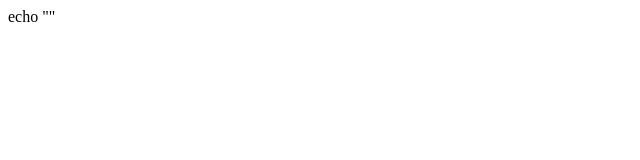
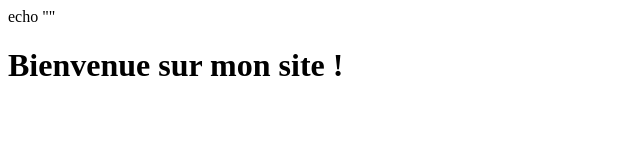
Before and after one commit to Joyyyyyyce/mon-site, a plain HTML site: page index.html in a window 1280 px wide. Shown: the whole page, without its empty margins (0-640 px from the left). Drawn offline with Linux system fonts and the light colour scheme.

Commit message:
Ajout de la page d'accueil

```diff
--- a/index.html
+++ b/index.html
@@ -1 +1,3 @@
 echo "<!DOCTYPE html><html><head><title>Mon site</title></head><body></body></html>"
+
+<h1>Bienvenue sur mon site !</h1>
```
